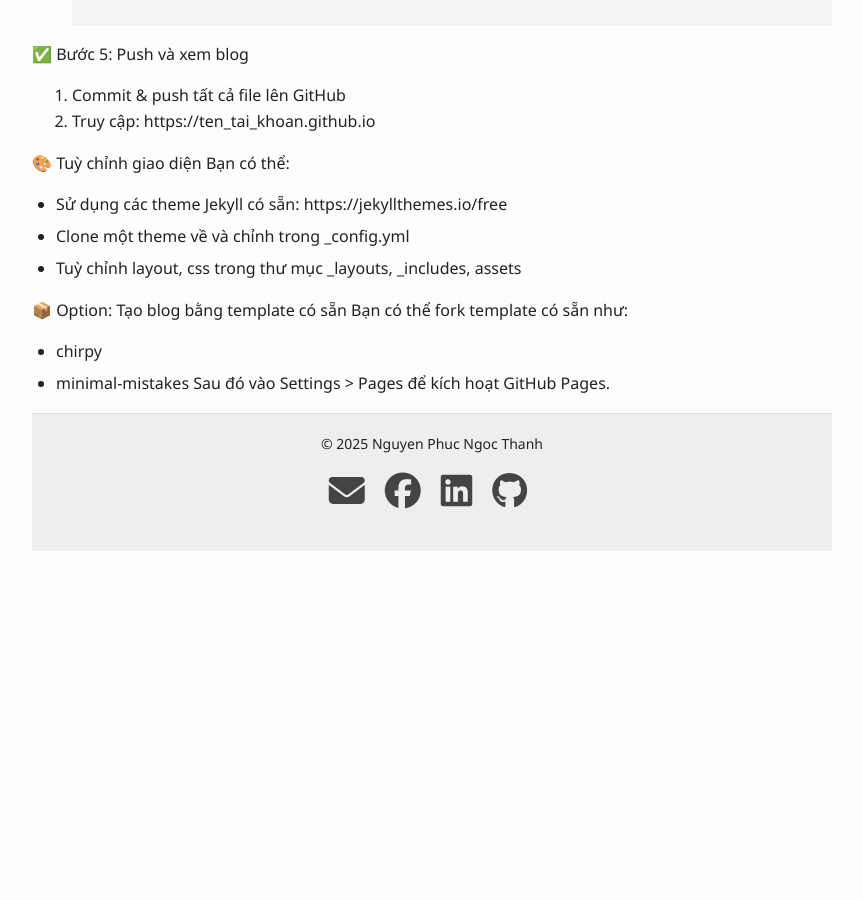
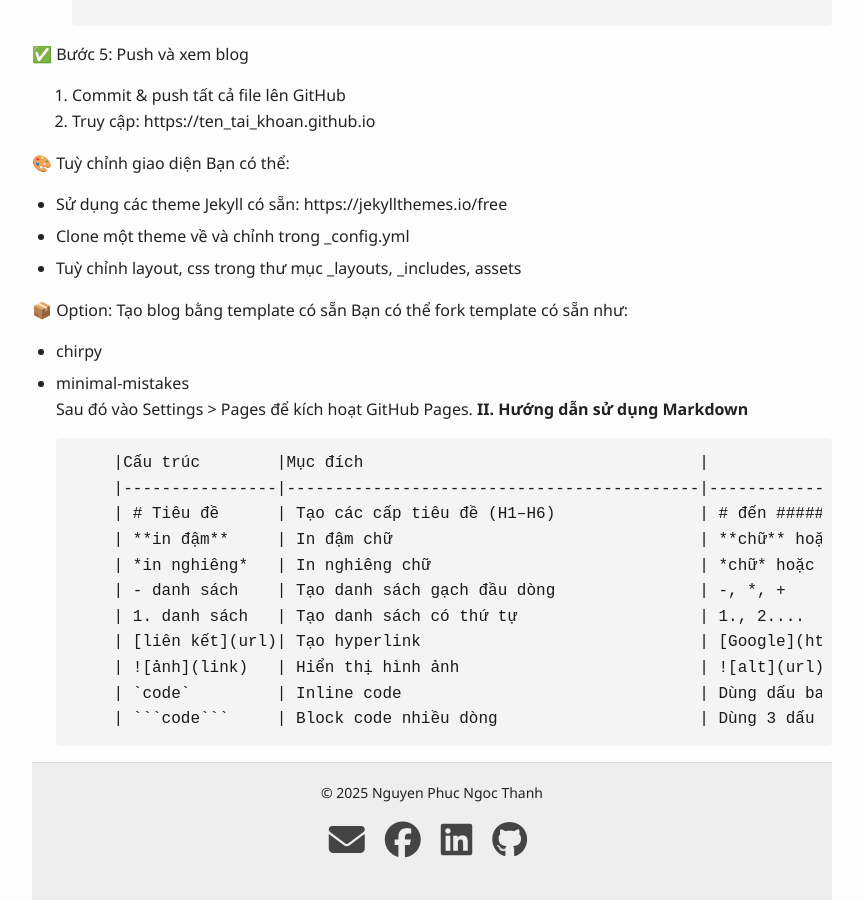
Before and after one commit to npngocthanh99/npngocthanh99.github.io, a Jekyll site: the page built from _posts/2025-06-28-first-post.md, in a window 1280 px wide and 900 px high, scrolled down 1665 px. Shown: the whole window, without its empty margins (208-1071 px from the left). Built offline with Jekyll 4.4.1, drawn with Linux system fonts in a browser that asks for light colours; before the commit the page ends 2216 px from its top, so only the background shows below that; some of the changed text lies outside the part shown.

Commit message:
Update 2025-06-28-first-post.md

````diff
--- a/_posts/2025-06-28-first-post.md
+++ b/_posts/2025-06-28-first-post.md
@@ -6,7 +6,7 @@ date: 2025-06-28
 
 Đây là bài viết đầu tiên mình viết bằng GitHub Pages + Jekyll Minima. Rất đơn giản và thú vị!
 
-Mình xin phép được hướng dẫn các bước để cách viết blog trên GitHub (sử dụng GitHub Pages + Jekyll) như sau:
+**I. Mình xin phép được hướng dẫn các bước để cách viết blog trên GitHub (sử dụng GitHub Pages + Jekyll) như sau:**
 
 ✅ Bước 1: Tạo repository trên GitHub
 
@@ -85,3 +85,17 @@ Bạn có thể fork template có sẵn như:
 - chirpy
 - minimal-mistakes
   Sau đó vào Settings > Pages để kích hoạt GitHub Pages.
+**II. Hướng dẫn sử dụng Markdown**
+```
+      |Cấu trúc        |Mục đích                                   |               Cú pháp               |
+      |----------------|-------------------------------------------|-------------------------------------|
+      | # Tiêu đề      | Tạo các cấp tiêu đề (H1–H6)               | # đến ######                        |
+      | **in đậm**     | In đậm chữ                                | **chữ** hoặc __chữ__                |
+      | *in nghiêng*   | In nghiêng chữ                            | *chữ* hoặc _chữ_                    |
+      | - danh sách    | Tạo danh sách gạch đầu dòng               | -, *, +                             |
+      | 1. danh sách   | Tạo danh sách có thứ tự                   | 1., 2....                           |
+      | [liên kết](url)| Tạo hyperlink                             | [Google](https://google.com)        |
+      | ![ảnh](link)   | Hiển thị hình ảnh                         | ![alt](url)                         |
+      | `code`         | Inline code                               | Dùng dấu backtick                   |
+      | ```code```     | Block code nhiều dòng                     | Dùng 3 dấu backtick                 |
+```
````
